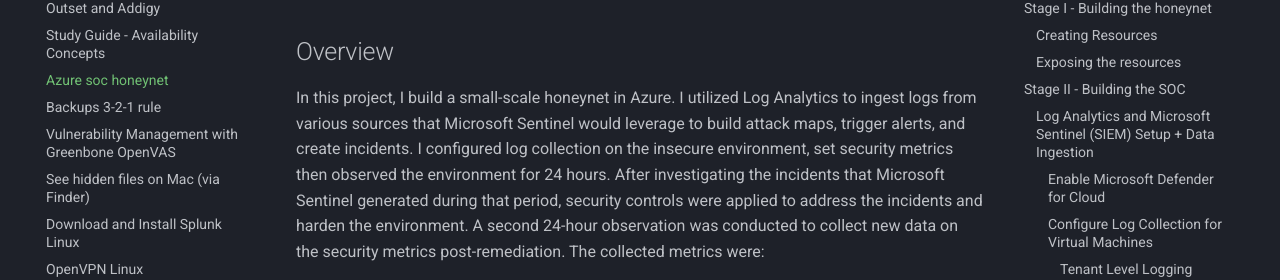
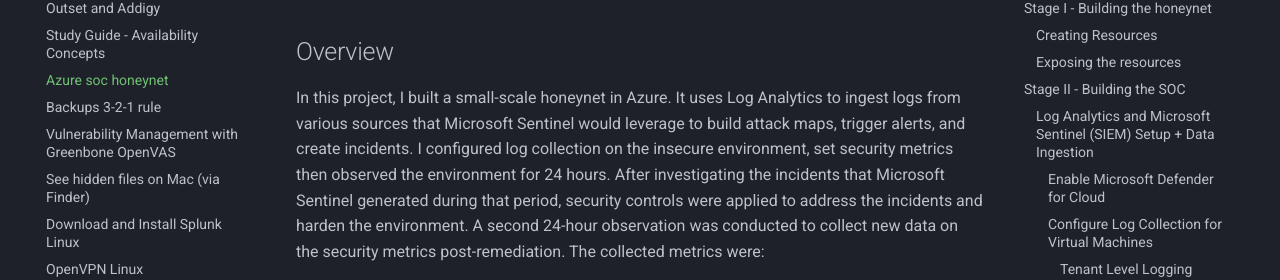
Before and after one commit to damitasalmon/field-notes, an MkDocs documentation site: the page built from docs/azure-soc-honeynet.md, in a window 1280 px wide and 900 px high, scrolled down 561 px. Shown: the part 172-452 px from the top of the window. Built offline with MkDocs 1.6.1 and Material for MkDocs 9.7.7, drawn with Linux system fonts in a browser that asks for light colours.

Commit message:
Update SOC intro text to correctt typos

```diff
--- a/docs/azure-soc-honeynet.md
+++ b/docs/azure-soc-honeynet.md
@@ -27,7 +27,7 @@
 
 ## Overview
 
-In this project, I build a small-scale honeynet in Azure. I utilized Log Analytics to ingest logs from various sources that Microsoft Sentinel would leverage to build attack maps, trigger alerts, and create incidents. I configured log collection on the insecure environment, set security metrics then observed the environment for 24 hours. After investigating the incidents that Microsoft Sentinel generated during that period, security controls were applied to address the incidents and harden the environment. A second 24-hour observation was conducted to collect new data on the security metrics post-remediation. The collected metrics were:
+In this project, I built a small-scale honeynet in Azure. It uses Log Analytics to ingest logs from various sources that Microsoft Sentinel would leverage to build attack maps, trigger alerts, and create incidents. I configured log collection on the insecure environment, set security metrics then observed the environment for 24 hours. After investigating the incidents that Microsoft Sentinel generated during that period, security controls were applied to address the incidents and harden the environment. A second 24-hour observation was conducted to collect new data on the security metrics post-remediation. The collected metrics were:
 
 - SecurityEvent (Windows Event Logs)
 - Syslog (Linux Event Logs)
```
